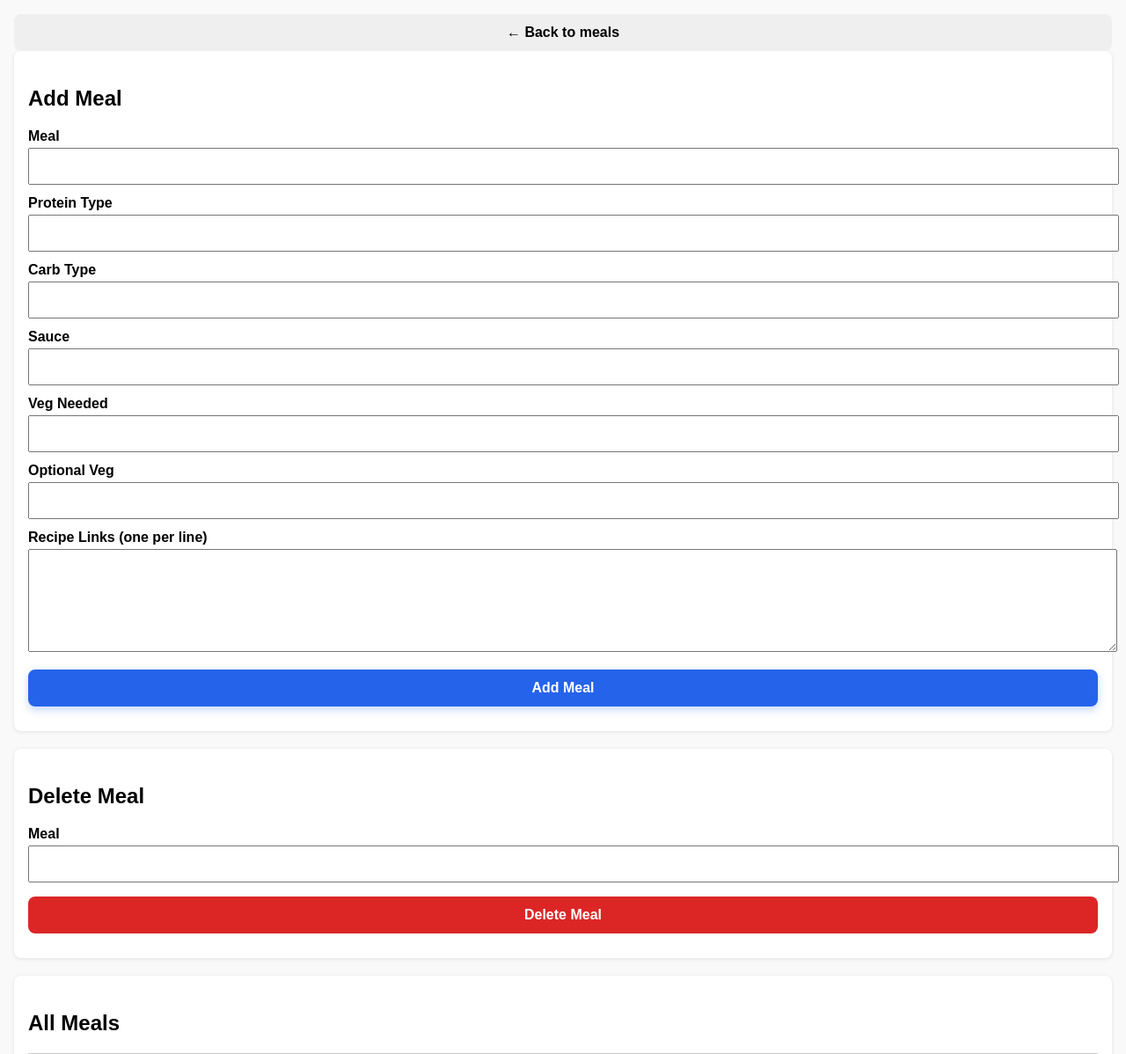
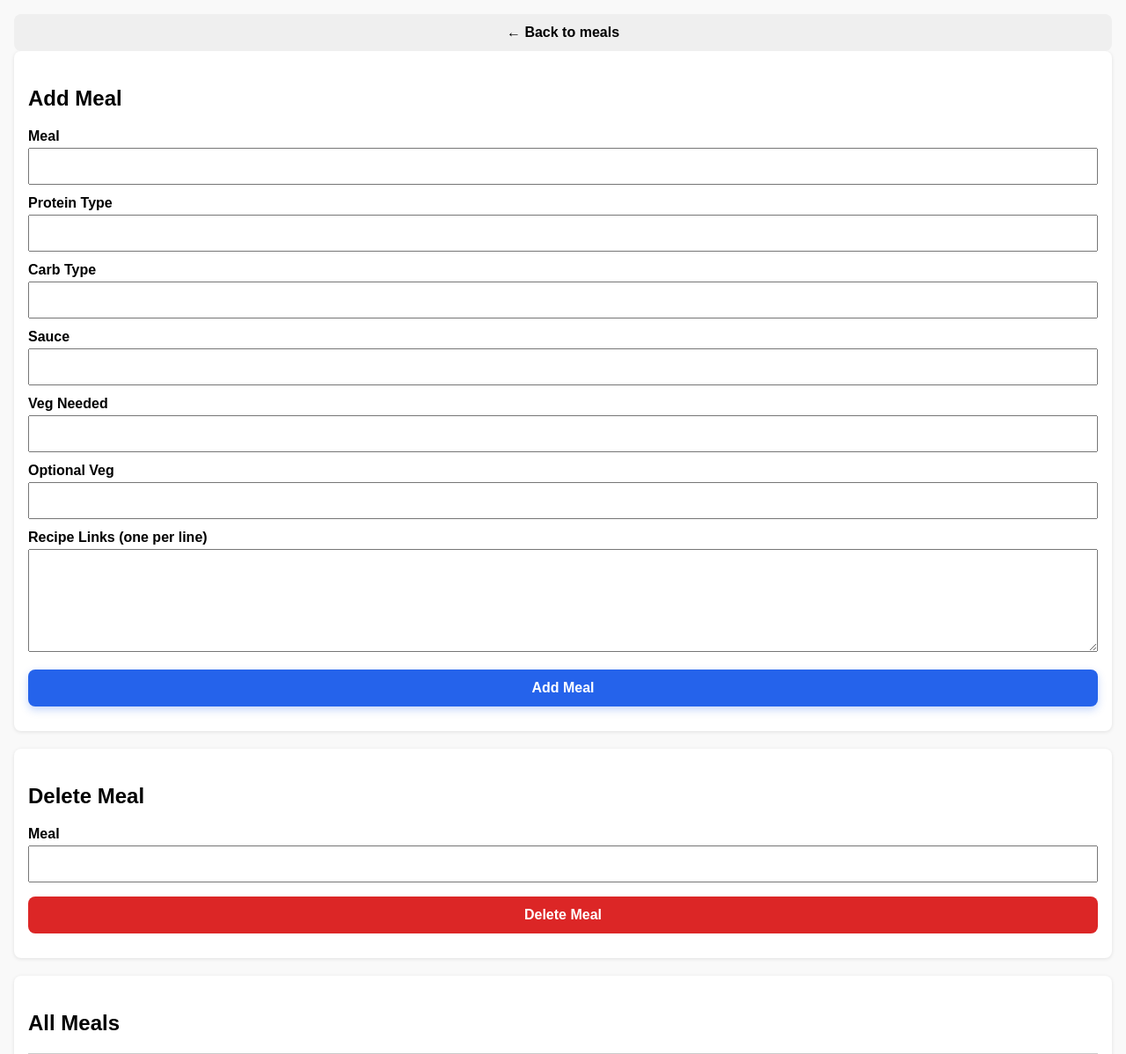
Before and after one commit to vnicholson1/MealSelector, a Flask app: page /get-all-meals in a window 1280 px wide. Shown: the top 1198 px of the page at 88% size. Run offline with Flask 3, Linux system fonts and the light colour scheme.

Commit message:
fix padding

```diff
--- a/templates/all_meals.html
+++ b/templates/all_meals.html
@@ -7,6 +7,11 @@
     <title>Meal Editor</title>
 
     <style>
+        *,
+        *::before,
+        *::after {
+            box-sizing: border-box;
+        }
         body {
             font-family: Arial, sans-serif;
             margin: 0;
```
